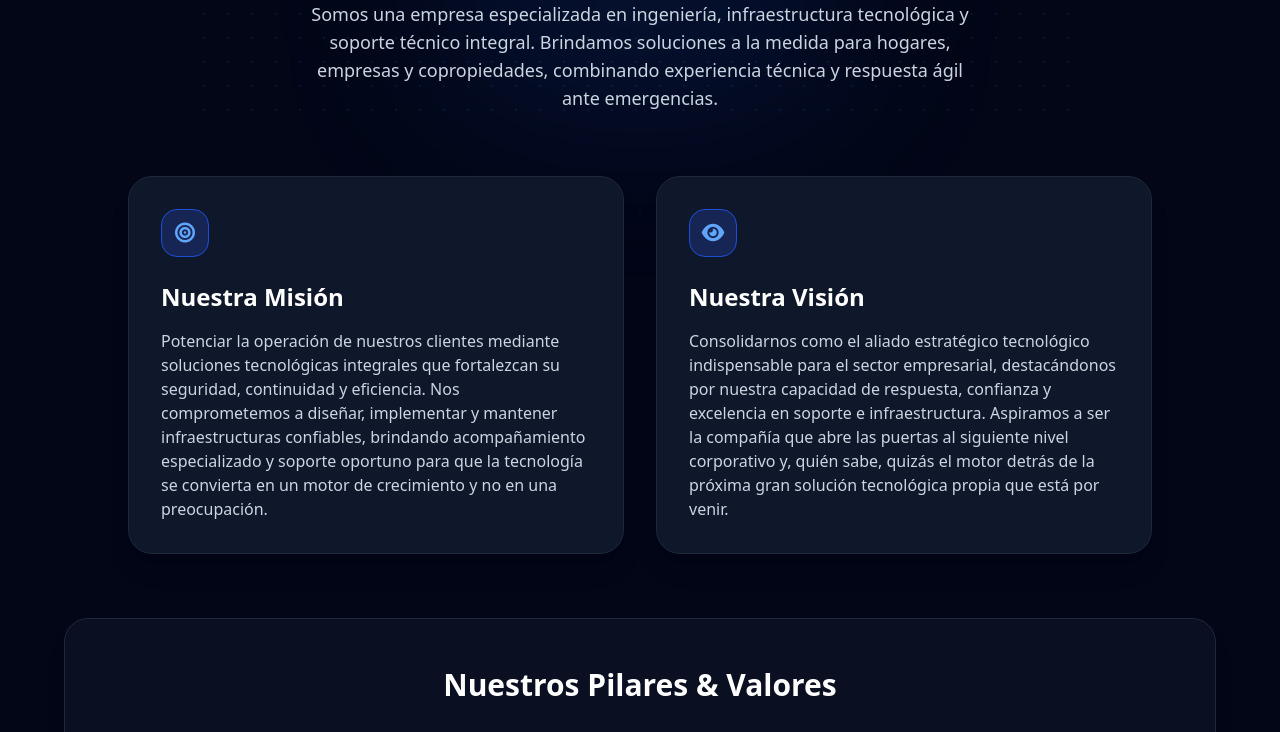
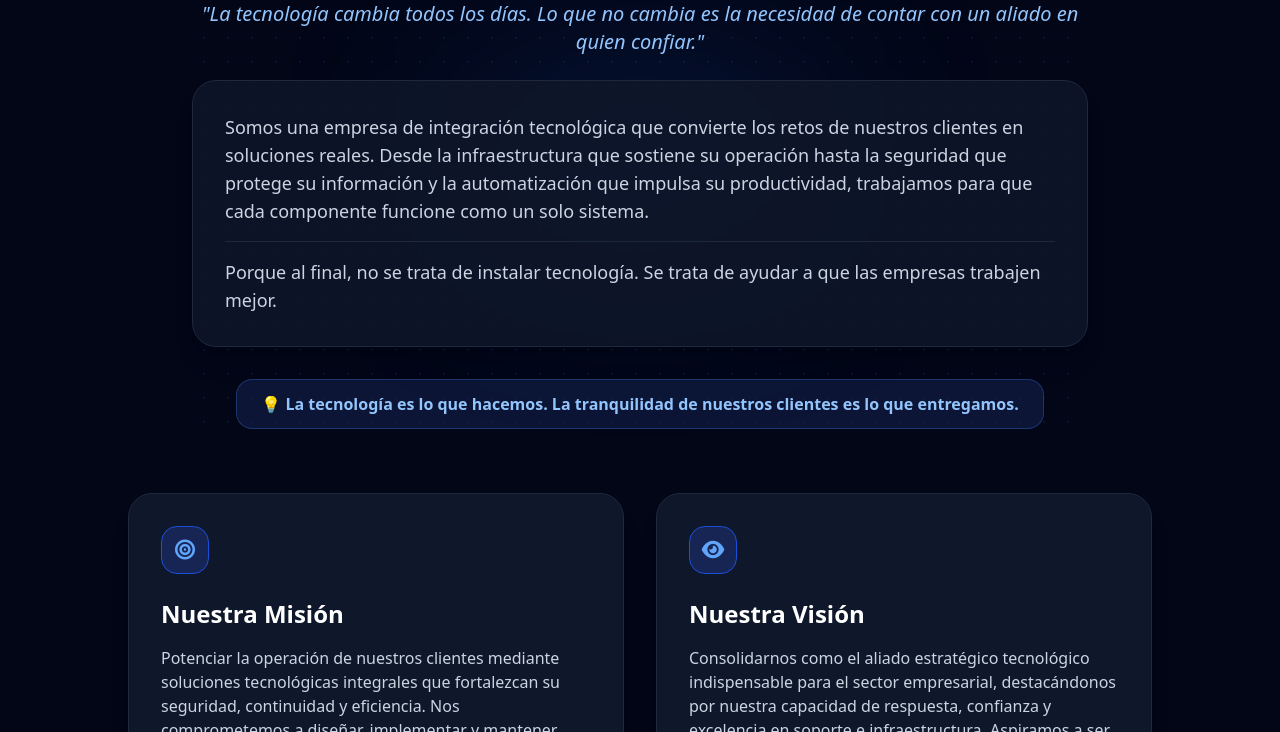
Before and after one commit to ByceTec/pagina-web, a plain HTML site: page quienes-somos.html in a window 1280 px wide. Shown: the part 246-978 px from the top of the page. Drawn offline with nearby package versions, Linux system fonts and the light colour scheme.

Commit message:
Update quienes-somos.html

```diff
--- a/quienes-somos.html
+++ b/quienes-somos.html
@@ -54,18 +54,34 @@
 
     <main class="pt-32 pb-20 px-4">
 
-        <!-- ENCABEZADO DE LA SECCIÓN -->
+        <!-- ENCABEZADO DE LA SECCIÓN (MANIFIESTO) -->
         <header class="max-w-4xl mx-auto text-center relative mb-16">
             <div class="absolute top-1/2 left-1/2 -translate-x-1/2 -translate-y-1/2 w-[400px] h-[200px] bg-blue-600/15 rounded-full blur-[90px] pointer-events-none -z-10"></div>
             <div class="absolute inset-0 tech-grid-bg pointer-events-none -z-10 opacity-50"></div>
 
-            <span class="text-blue-400 text-xs font-bold uppercase tracking-widest bg-blue-950 px-4 py-1.5 rounded-full border border-blue-700 mb-4 inline-block">Nuestra Identidad</span>
+            <span class="text-blue-400 text-xs font-bold uppercase tracking-widest bg-blue-950 px-4 py-1.5 rounded-full border border-blue-700 mb-4 inline-block">Nuestra Esencia</span>
             <h1 class="text-4xl md:text-5xl font-extrabold mb-6 text-white tracking-tight">
                 ¿Quiénes Somos en <span class="text-transparent bg-clip-text bg-gradient-to-r from-blue-400 to-cyan-300">ByceTec</span>?
             </h1>
-            <p class="text-slate-300 text-base sm:text-lg leading-relaxed max-w-2xl mx-auto">
-                Somos una empresa especializada en ingeniería, infraestructura tecnológica y soporte técnico integral. Brindamos soluciones a la medida para hogares, empresas y copropiedades, combinando experiencia técnica y respuesta ágil ante emergencias.
+
+            <p class="text-blue-300 text-lg sm:text-xl font-medium mb-6 italic">
+                "La tecnología cambia todos los días. Lo que no cambia es la necesidad de contar con un aliado en quien confiar."
             </p>
+
+            <div class="bg-slate-900/80 border border-slate-800 p-8 rounded-3xl text-left space-y-4 shadow-xl mb-8">
+                <p class="text-slate-300 text-base sm:text-lg leading-relaxed">
+                    Somos una empresa de integración tecnológica que convierte los retos de nuestros clientes en soluciones reales. Desde la infraestructura que sostiene su operación hasta la seguridad que protege su información y la automatización que impulsa su productividad, trabajamos para que cada componente funcione como un solo sistema.
+                </p>
+                <p class="text-slate-300 text-base sm:text-lg leading-relaxed border-t border-slate-800 pt-4">
+                    Porque al final, no se trata de instalar tecnología. Se trata de ayudar a que las empresas trabajen mejor.
+                </p>
+            </div>
+
+            <div class="inline-block bg-blue-950/50 border border-blue-500/30 px-6 py-3 rounded-2xl">
+                <p class="text-blue-300 font-semibold text-sm sm:text-base">
+                    💡 La tecnología es lo que hacemos. La tranquilidad de nuestros clientes es lo que entregamos.
+                </p>
+            </div>
         </header>
 
         <!-- MISIÓN Y VISIÓN (TARJETAS) -->
@@ -93,7 +109,7 @@
 
         </section>
 
-        <!-- VALORES Y OBJETIVOS -->
+        <!-- VALORES Y OBJETIVOS (9 VALORES EN CUADRÍCULA 3x3) -->
         <section class="max-w-6xl mx-auto bg-slate-900/60 border border-slate-800 p-8 sm:p-12 rounded-3xl shadow-xl">
             <h2 class="text-2xl md:text-3xl font-bold mb-8 text-center text-white">Nuestros Pilares & Valores</h2>
 
@@ -149,10 +165,17 @@
                 </div>
 
                 <!-- 8. Mejora Continua -->
-                <div class="bg-slate-900 border border-slate-800 p-6 rounded-2xl sm:col-span-2 md:col-span-2 lg:col-span-1">
+                <div class="bg-slate-900 border border-slate-800 p-6 rounded-2xl">
                     <div class="text-blue-400 text-2xl mb-3"><i class="fas fa-chart-line"></i></div>
                     <h3 class="font-bold text-lg mb-2 text-white">Mejora Continua</h3>
                     <p class="text-slate-300 text-xs leading-relaxed">Evolución constante de nuestros procesos, conocimientos y metodologías para ofrecer siempre un servicio superior.</p>
+                </div>
+
+                <!-- 9. Resiliencia y Adaptabilidad -->
+                <div class="bg-slate-900 border border-slate-800 p-6 rounded-2xl">
+                    <div class="text-blue-400 text-2xl mb-3"><i class="fas fa-sync-alt"></i></div>
+                    <h3 class="font-bold text-lg mb-2 text-white">Resiliencia y Adaptabilidad</h3>
+                    <p class="text-slate-300 text-xs leading-relaxed">Capacidad de respuesta y flexibilidad para superar desafíos técnicos complejos y adaptarnos a cualquier escenario.</p>
                 </div>
 
             </div>
```
